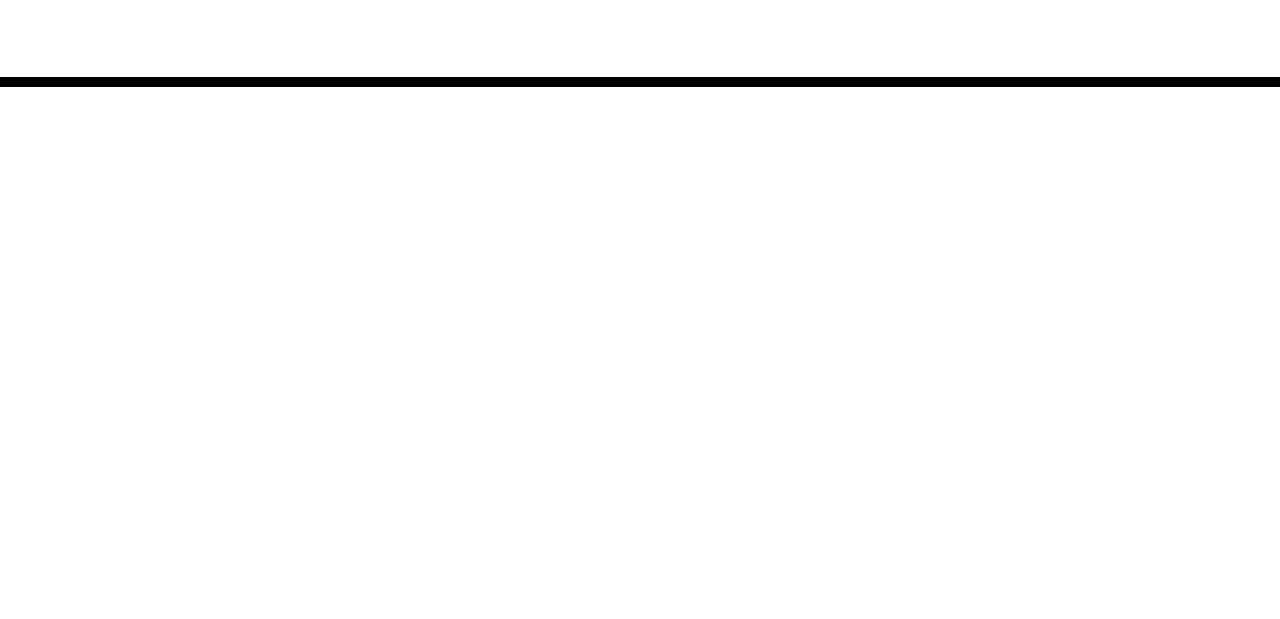
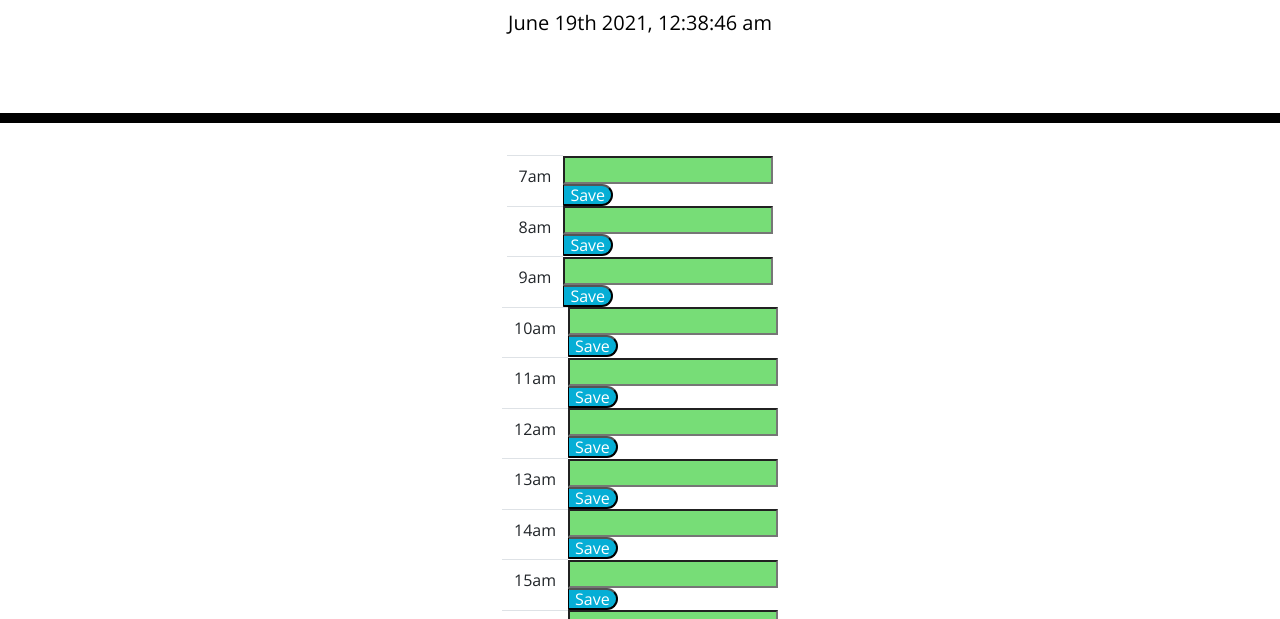
Before and after one commit to Kamille-Y/Week5Homework, a plain HTML site: page Develop/index.html in a window 1280 px wide. Shown: the part 181-800 px from the top of the page. Drawn offline with nearby package versions, Linux system fonts and the light colour scheme; a web font is replaced by a local one.

Commit message:
editing to make the scheduler work

```diff
--- a/Develop/index.html
+++ b/Develop/index.html
@@ -18,7 +18,11 @@
       href="https://fonts.googleapis.com/css?family=Open+Sans&display=swap"
       rel="stylesheet"
     />
+    <link rel="preconnect" href="https://fonts.gstatic.com">
+    <link href="https://fonts.googleapis.com/css2?family=Train+One&display=swap" rel="stylesheet">
+
     <link rel="stylesheet" href="style.css" />
+
     <title>Work Day Scheduler</title>
   </head>
 
@@ -28,11 +32,17 @@
       <p class="lead">A simple calendar app for scheduling your work day</p>
       <p id="currentDay" class="lead"></p>
     </header>
-    <div class="container">
+    <div class="table-container">
       <!-- Timeblocks go here -->
+      <table class="table">
+        <tbody class="time-container">
+        </tbody>
+      </table>
+      <div class="time-button"></div>
     </div>
 
-    <script src="https://cdnjs.cloudflare.com/ajax/libs/jquery/3.2.1/jquery.min.js"></script>
+    <script src="https://code.jquery.com/jquery-3.4.1.min.js"></script>
     <script src="https://cdnjs.cloudflare.com/ajax/libs/moment.js/2.24.0/moment.min.js"></script>
+    <script src="script.js"></script>
   </body>
 </html>
--- a/Develop/script.js
+++ b/Develop/script.js
@@ -0,0 +1,131 @@
+var timeContainer = document.querySelector(".time-container");
+var timeBtnContainer = document.querySelector(".time-button");
+var tableContainer = document.querySelector(".table");
+var inputBox = document.querySelector(".input-box");
+var currentDate = document.querySelector("#currentDay");
+var currentTime = moment().format("LT")
+var currentHour = moment().format("h");
+
+console.log(currentHour);
+
+var timeSlots = [
+   "7",
+   "8",
+   "9",
+   "10",
+   "11",
+   "12",
+   "13",
+   "14",
+   "15",
+   "16",
+   "17",
+   "18",
+   "19",
+
+
+];
+
+var timeSlotLength = timeSlots.length
+
+currentDate.textContent = moment().format("MMMM Do YYYY, h:mm:ss a");
+
+function addTime() {
+
+    timeSlots.forEach(function (timeSlot) {
+        var timeListContainer = document.createElement("div");
+        var inputContainer = document.createElement("div")
+        var timeList = document.createElement("tr");
+        var input = document.createElement("input");
+        var time = document.createElement("td");
+        var timeButton = document.createElement("button");
+
+        if (timeSlot >= 7) {
+            time.textContent = timeSlot + "am";
+        } else {
+            time.textContent = timeSlot + "pm";
+        }
+
+
+
+        timeButton.textContent = "Save";
+        timeBtnContainer.appendChild(timeButton);
+        timeList.appendChild(time);
+        timeList.appendChild(inputContainer);
+        timeList.appendChild(timeButton);
+
+        inputContainer.appendChild(input);
+        timeListContainer.appendChild(timeList);
+        timeContainer.appendChild(timeListContainer);
+        tableContainer.appendChild(timeContainer);
+        time.setAttribute("class", "time");
+        timeList.setAttribute("class", "time-list");
+        timeButton.setAttribute("class", "saveBtn");
+        timeButton.setAttribute("data-time", timeSlot);
+        inputContainer.setAttribute("class", "input-container");
+        input.setAttribute("class", "input-box");
+        input.setAttribute("id", timeSlot);
+        input.setAttribute("type", "text");
+        timeButton.addEventListener("click", saveData);
+
+    });
+};
+
+addTime();
+
+function timeDay() {
+   var time = moment().hours()
+    $(".input-box").each(function () {
+
+        var curTime = $(this).attr("id");
+
+        if (curTime === time) {
+            $(this).addClass("present")
+
+        } else if (curTime < time) {
+            $(this).addClass("past")
+
+        } else {
+            $(this).addClass("future")
+
+            console.log(curTime)
+        }
+    });
+}
+timeDay();
+
+function getData() {
+
+    $(".input-box").each(function () {
+        var time = $(this).attr("data-time");
+        var timeID = $("#" + time);
+
+        localStorage.getItem(time, timeID.val());
+    });
+
+$("#5").val(localStorage.getItem("5"));
+$("#6").val(localStorage.getItem("6"));
+$("#7").val(localStorage.getItem("7"));
+$("#8").val(localStorage.getItem("8"));
+$("#9").val(localStorage.getItem("9"));
+$("#10").val(localStorage.getItem("10"));
+$("#11").val(localStorage.getItem("11"));
+$("#12").val(localStorage.getItem("12"));
+$("#1").val(localStorage.getItem("1"));
+$("#2").val(localStorage.getItem("2"));
+$("#3").val(localStorage.getItem("3"));
+$("#4").val(localStorage.getItem("4"));
+$("#5").val(localStorage.getItem("5"));
+$("#6").val(localStorage.getItem("6"));
+
+
+}
+getData();
+
+function saveData() {
+    var time = $(this).attr("data-time");
+    var timeID = $("#" + time)
+
+    localStorage.setItem(time, timeID.val());
+
+}
--- a/Develop/style.css
+++ b/Develop/style.css
@@ -28,6 +28,9 @@ textarea {
 .time-block {
   text-align: center;
   border-radius: 15px;
+}
+.time-button{
+  float: right;
 }
 
 .row {
@@ -69,3 +72,14 @@ textarea {
   font-size: 20px;
   transition: all 0.3s ease-in-out;
 }
+.time-container {
+  align-items: center;
+  display: flex;
+  flex-direction: column;
+  justify-content: center;
+}
+.time-button{
+  display: flex;
+  flex-direction: row;
+  order: 3;
+}
```
